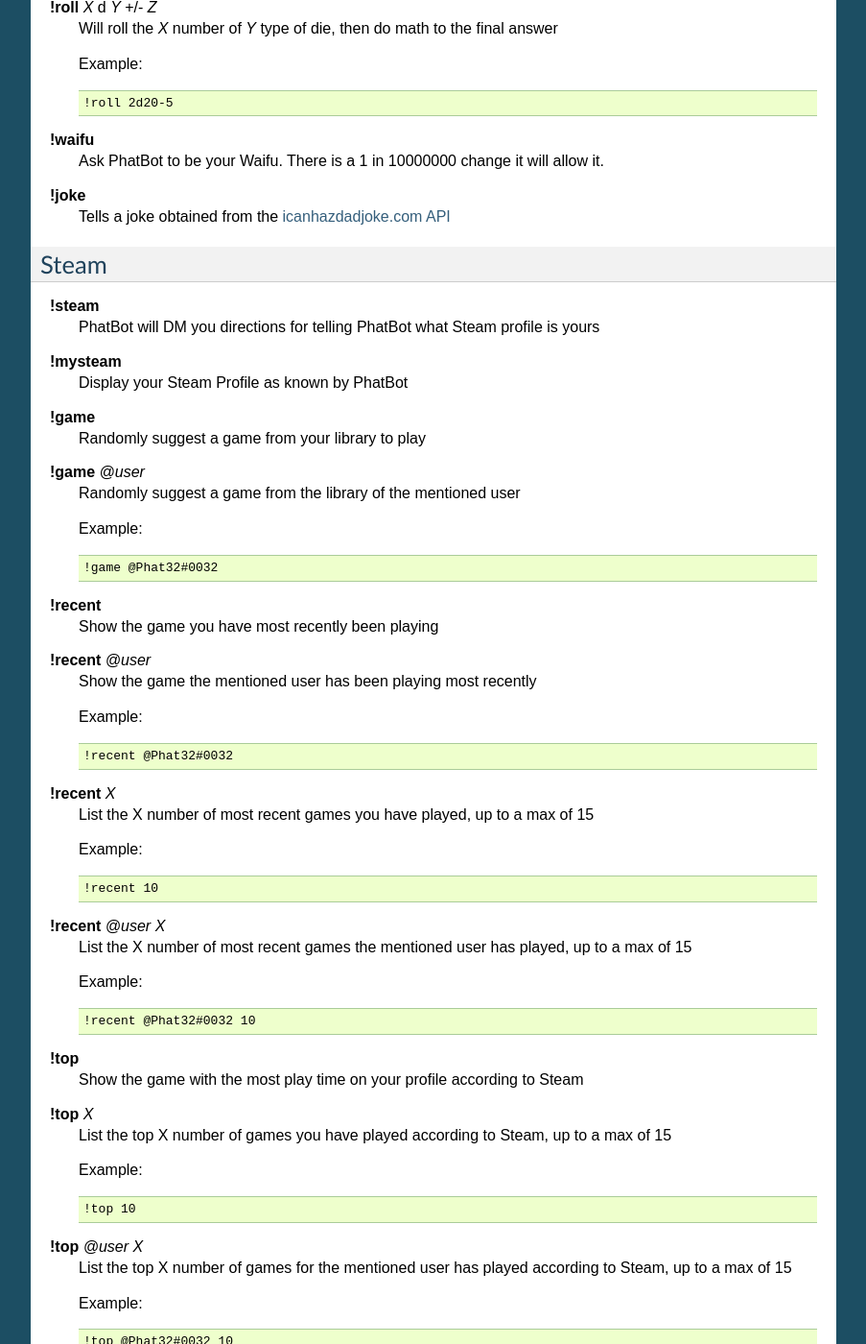
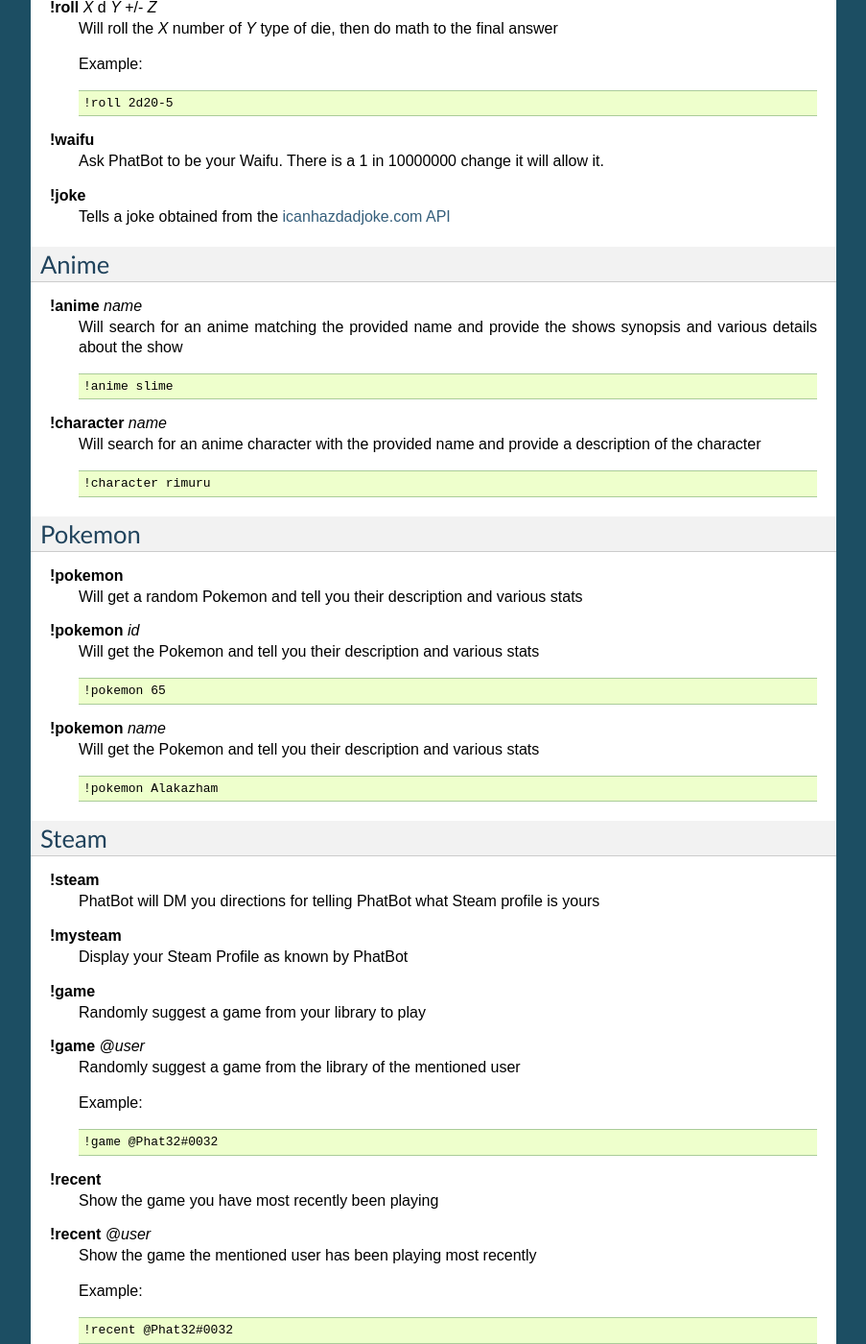
Before and after one commit to Phat32/PhatBot-Docs, a Sphinx documentation site: the page built from docs/pages/discord/commands.rst, in a window 1280 px wide and 1400 px high, scrolled down 680 px. Shown: the whole window at 96% size, without its empty margins (198-1101 px from the left). Built offline with Sphinx 7.4.7, drawn with Linux system fonts in a browser that asks for light colours.

Commit message:
Added new Discord commands

```diff
--- a/docs/pages/discord/commands.rst
+++ b/docs/pages/discord/commands.rst
@@ -51,6 +51,43 @@
 
 **!joke**
   Tells a joke obtained from the `icanhazdadjoke.com API`__
+
+Anime
+-----
+
+**!anime** *name*
+  Will search for an anime matching the provided name and provide the shows synopsis and various details about the show
+
+  .. code-block:: none
+
+    !anime slime
+
+**!character** *name*
+  Will search for an anime character with the provided name and provide a description of the character
+
+  .. code-block:: none
+
+    !character rimuru
+
+Pokemon
+-------
+
+**!pokemon**
+  Will get a random Pokemon and tell you their description and various stats
+
+**!pokemon** *id*
+  Will get the Pokemon and tell you their description and various stats
+
+  .. code-block:: none
+
+    !pokemon 65
+
+**!pokemon** *name*
+  Will get the Pokemon and tell you their description and various stats
+
+  .. code-block:: none
+
+    !pokemon Alakazham
 
 Steam
 -----
--- a/docs/pages/twitch/commands.rst
+++ b/docs/pages/twitch/commands.rst
@@ -27,6 +27,10 @@
 
 **!joke**
   Tells a joke obtained from the `icanhazdadjoke.com API`__
+
+
+**!waifu**
+  Check to see if PhatBot will agree to be your Waifu or not (probably not)
 
 .. _joke: https://icanhazdadjoke.com/api
 
```
